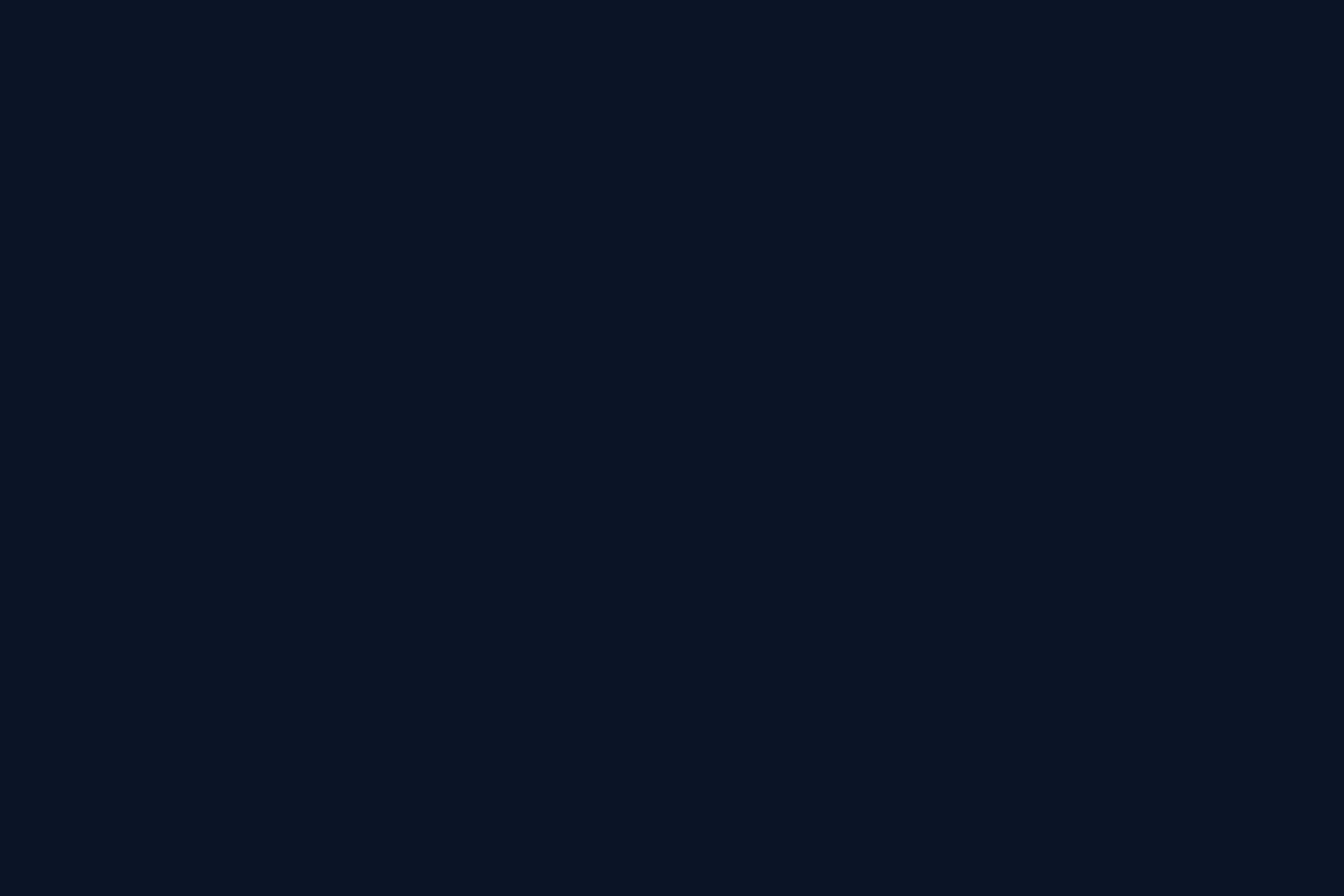
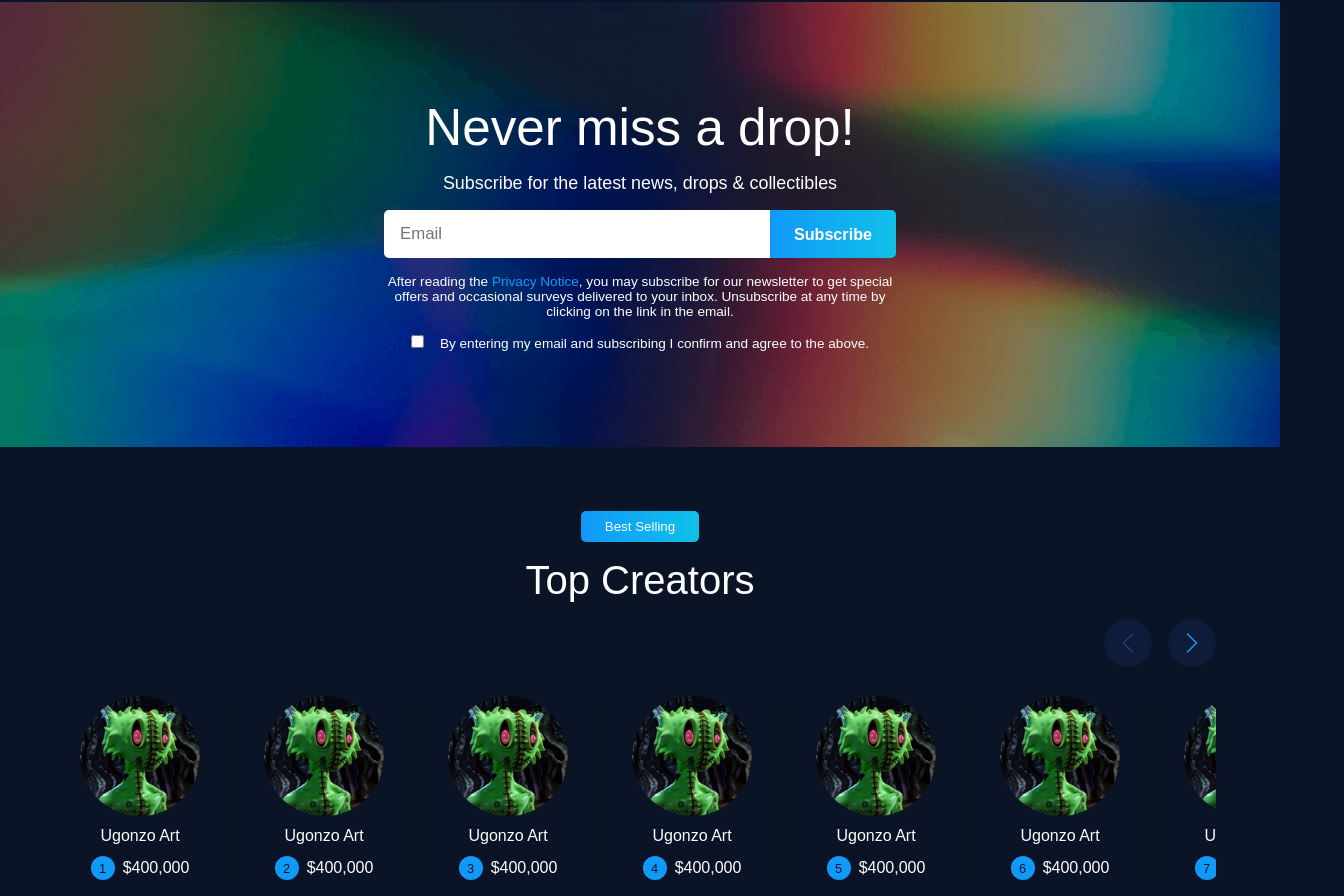
Before and after one commit to rvslan/crypto-nft-marketplace-clone, a Next.js app: page / in a window 1280 px wide. Shown: the part 743-1639 px from the top of the page, 1344 px wide, since content can reach past the window. Before the commit the page ends 896 px from the top, so only its background shows below. Built offline with nearby package versions, Linux system fonts and the light colour scheme.

Commit message:
Show on homepage top sellers carousel

```diff
--- a/components/Home.js
+++ b/components/Home.js
@@ -1,20 +1,12 @@
 import Head from 'next/head';
 import styled from 'styled-components';
 import { Colors, Devices } from '../lib/Theme';
+import Carousel from './Home/Carousel';
 import Hero from './Home/Hero';
+import NewsLetter from './Home/NewsLetter';
 
 const Wrapper = styled.article`
-  height: 100vh;
-  width: 100%;
   color: ${Colors.White};
-  display: flex;
-  justify-content: center;
-
-  padding: 0 2rem;
-
-  @media ${Devices.Laptop} {
-    padding: 0 1rem;
-  }
 `;
 
 export default function Home() {
@@ -26,6 +18,8 @@ export default function Home() {
         <link rel='icon' href='/favicon.ico' />
       </Head>
       <Hero />
+      <NewsLetter />
+      <Carousel />
     </Wrapper>
   );
 }
--- /dev/null
+++ b/components/Home/Carousel.js
@@ -0,0 +1,181 @@
+import React from 'react';
+import styled from 'styled-components';
+import Button from '../../styled/Button';
+import { Colors, Devices } from '../../lib/Theme';
+import { BsChevronLeft, BsChevronRight } from 'react-icons/bs';
+import Image from 'next/image';
+import { useRef, useState } from 'react';
+import Link from 'next/link';
+
+const Wrapper = styled.article`
+  display: flex;
+  flex-direction: column;
+  align-items: center;
+  padding: 3rem 1rem;
+  margin-top: 3rem;
+  gap: 1rem;
+  @media ${Devices.Tablet} {
+    padding: 1rem 3rem;
+  }
+  @media ${Devices.Laptop} {
+    padding: 1rem 5%;
+  }
+  @media ${Devices.LaptopL} {
+    padding: 1rem 10%;
+  }
+`;
+const Title = styled.h1`
+  font-size: 2.5rem;
+  font-weight: 500;
+`;
+const Actions = styled.div`
+  display: flex;
+  justify-content: flex-end;
+  width: 100%;
+  gap: 1rem;
+`;
+const ActionButton = styled.span`
+  display: flex;
+  justify-content: center;
+  align-items: center;
+  cursor: ${(p) => (p.active ? 'pointer' : '')};
+  width: 3rem;
+  height: 3rem;
+  color: ${(p) => (p.active ? Colors.Primary : Colors.PrimaryDisable)};
+  font-size: 1.5rem;
+  background-color: ${Colors.PrimaryDark};
+  border-radius: 50%;
+`;
+const ItemContainer = styled.div`
+  overflow: hidden;
+  overflow-x: auto;
+  width: 100%;
+  display: flex;
+  gap: 2rem;
+  scrollbar-width: 0;
+  ::-webkit-scrollbar {
+    display: none;
+  }
+`;
+const Item = styled.div`
+  display: flex;
+  /* cursor: pointer; */
+  flex-direction: column;
+  align-items: center;
+  gap: 0.7rem;
+  transition: background-color 0.2s ease-in-out;
+  border-radius: 15px;
+  padding: 0.8rem 1rem;
+  box-shadow: 0 4px 40px rgb(0 0 0/ 10%);
+  :hover {
+    background-color: ${Colors.PrimaryDark};
+  }
+`;
+const Avatar = styled.span`
+  display: flex;
+  border-radius: 50%;
+  overflow: hidden;
+  height: 120px;
+  width: 120px;
+`;
+const Author = styled.h4`
+  font-weight: 400;
+`;
+const BottomSection = styled.div`
+  display: flex;
+  align-items: center;
+  gap: 0.5rem;
+`;
+const Badge = styled.span`
+  position: relative;
+  display: inline-block;
+  border-radius: 50%;
+  width: 1.5rem;
+  height: 1.5rem;
+  background-color: ${Colors.Primary};
+
+  ::after {
+    content: ${(p) => (p.number ? `'${p.number}'` : '')};
+    position: absolute;
+    left: 50%;
+    top: 50%;
+    transform: translate(-50%, -50%);
+    color: ${Colors.Background};
+    font-size: 0.8rem;
+  }
+`;
+const BadgeText = styled.span``;
+
+function Carousel() {
+  const ItemContainerRef = useRef(null);
+  // b - beggining | m - middle | e - end
+  const [ScrollInd, setScrollInd] = useState('b');
+
+  const setScrollIndex = (e) => {
+    const { scrollWidth, scrollLeft, offsetWidth } = e.target;
+
+    const SL = Math.ceil(scrollLeft + offsetWidth);
+    let index = '';
+
+    if (scrollLeft <= 0) index = 'b';
+    if (scrollLeft > 0 && scrollLeft < scrollWidth) index = 'm';
+    if (SL >= scrollWidth) index = 'e';
+
+    setScrollInd(index);
+  };
+
+  return (
+    <Wrapper>
+      <Button>Best Selling</Button>
+      <Title>Top Creators</Title>
+      <Actions>
+        <ActionButton
+          active={ScrollInd === 'e' || ScrollInd === 'm'}
+          onClick={() => {
+            ItemContainerRef.current.scroll({
+              left: ItemContainerRef.current.scrollLeft - 200,
+              behavior: 'smooth',
+            });
+          }}
+        >
+          <BsChevronLeft />
+        </ActionButton>
+        <ActionButton
+          active={ScrollInd === 'b' || ScrollInd === 'm'}
+          onClick={() => {
+            ItemContainerRef.current.scroll({
+              left: ItemContainerRef.current.scrollLeft + 200,
+              behavior: 'smooth',
+            });
+          }}
+        >
+          <BsChevronRight />
+        </ActionButton>
+      </Actions>
+      <ItemContainer ref={ItemContainerRef} onScroll={(e) => setScrollIndex(e)}>
+        {[1, 2, 3, 4, 5, 6, 7, 8, 9, 10].map((i) => (
+          <Link key={i} href='#' passHref key={i}>
+            <a>
+              <Item>
+                <Avatar>
+                  <Image
+                    src='/images/avatar/ugonzo.jpg'
+                    width='120'
+                    height='120'
+                  />
+                </Avatar>
+                <Author>Ugonzo Art</Author>
+                <BottomSection>
+                  <Badge number={i}></Badge>
+                  <BadgeText>$400,000</BadgeText>
+                </BottomSection>
+              </Item>
+            </a>
+          </Link>
+        ))}
+      </ItemContainer>
+    </Wrapper>
+  );
+}
+
+export default Carousel;
```
